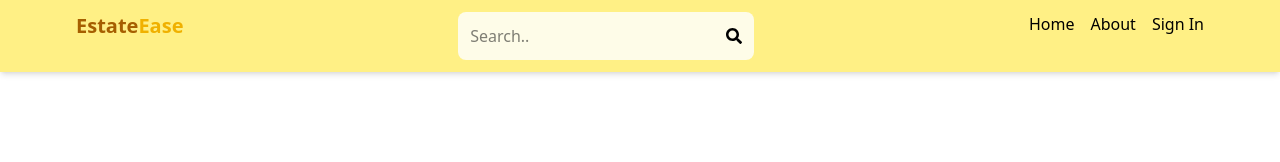
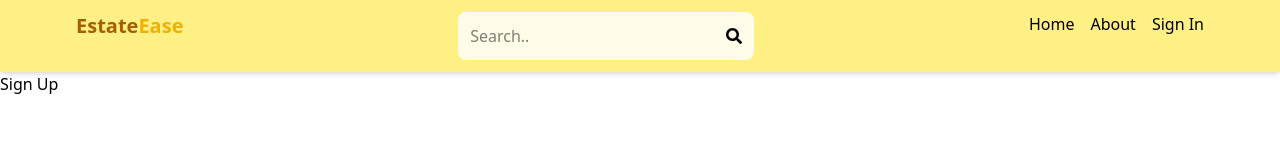
Before and after one commit to PrateekChourasiya/real-estate-mern, a React (Vite) app in the folder client/: page /sign-up in a window 1280 px wide. Shown: the top 162 px of the page. Built offline with nearby package versions, Linux system fonts and the light colour scheme.

Commit message:
renamed some files

```diff
--- a/client/src/App.jsx
+++ b/client/src/App.jsx
@@ -1,6 +1,6 @@
 import {BrowserRouter, Routes, Route} from 'react-router-dom';
 import Home from './assets/pages/Home';
-import SignOut from './assets/pages/SignOut';
+import SignUp from './assets/pages/SignUp';
 import SignIn from './assets/pages/SignIn';
 import Profile from './assets/pages/Profile';
 import About from './assets/pages/About';
@@ -15,7 +15,7 @@
     <Route path="/about" element = {<About/>} />
     <Route path="/profile" element = {<Profile/>} />
     <Route path="/sign-in" element = {<SignIn/>} />
-    <Route path="/sign-out" element = {<SignOut/>} />
+    <Route path="/sign-up" element = {<SignUp/>} />
   </Routes>
   </BrowserRouter>
 }
--- a/client/src/assets/pages/SignOut.jsx
+++ /dev/null
@@ -1,7 +0,0 @@
-import React from 'react'
-
-export default function SignOut() {
-  return (
-    <div>SignOut</div>
-  )
-}
--- /dev/null
+++ b/client/src/assets/pages/SignUp.jsx
@@ -0,0 +1,7 @@
+import React from 'react'
+
+export default function SignUp() {
+  return (
+    <div>Sign Up</div>
+  )
+}
```
